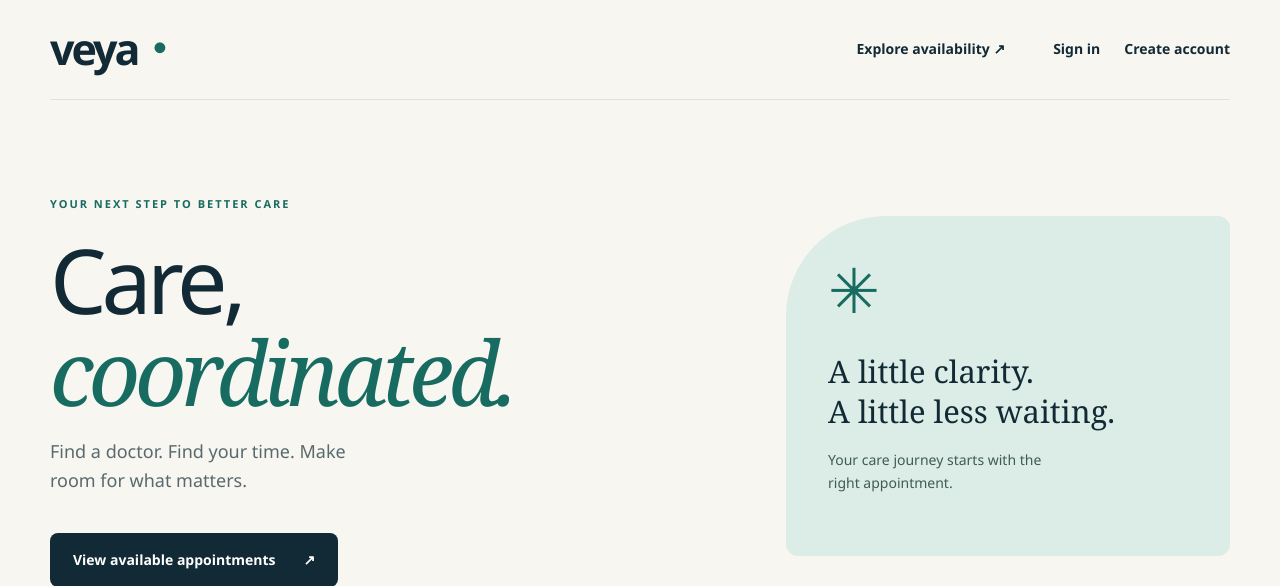
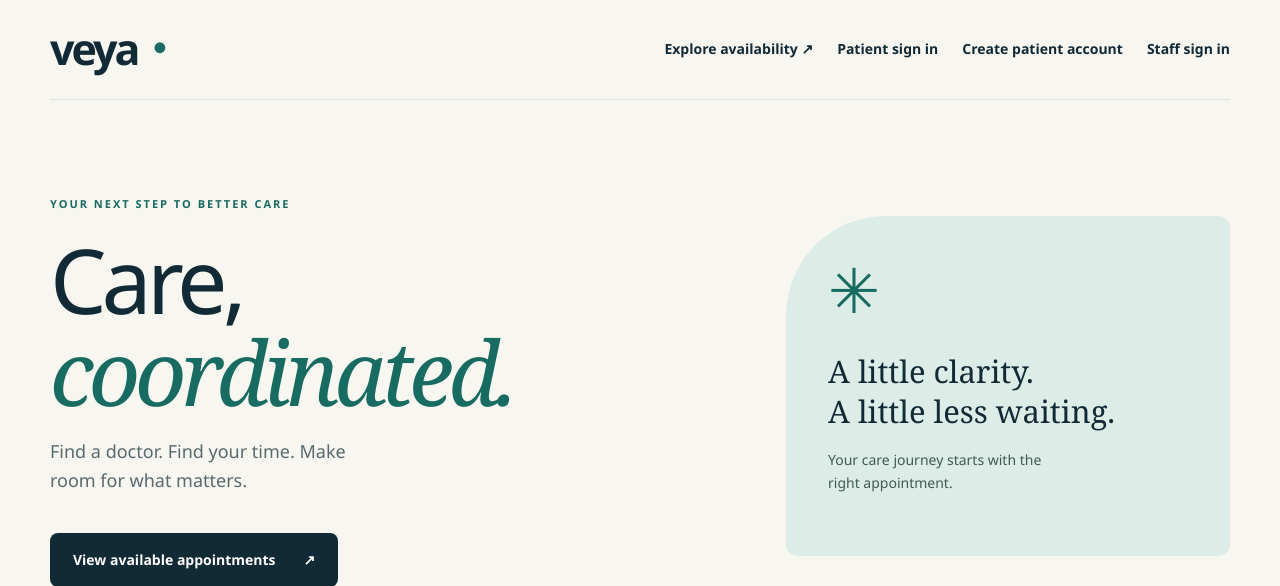
Before and after one commit to constant6154/database_project_3210, a Flask app: page / in a window 1280 px wide. Shown: the top 586 px of the page. Run offline with Flask 3, Linux system fonts and the light colour scheme; data that the repository does not hold is empty; parts of the project's set-up code (start-up, migrations or seed data) failed here and were passed over; some libraries are stand-ins or nearby versions.

Commit message:
Separate staff sign-in from patient registration and fix homepage links

```diff
--- a/app/auth.py
+++ b/app/auth.py
@@ -814,7 +814,10 @@ def process_due_offers_before_visit():
     if endpoint != "home" and request.blueprint != auth.name:
         return None
 
-    if endpoint in {"auth.login", "auth.logout", "auth.register", "auth.account"}:
+    if endpoint in {
+        "auth.login", "auth.logout", "auth.register", "auth.account",
+        "auth.staff_login", "auth.staff_account",
+    }:
         return None
 
     try:
@@ -840,3 +843,69 @@ def process_due_offers_before_visit():
         current_app.logger.info("Processed %d overdue visit offer(s)", processed)
 
     return None
+
+
+def lookup_staff(email):
+    with psycopg.connect(
+        host=os.environ["DB_HOST"],
+        port=os.environ["DB_PORT"],
+        dbname=os.environ["DB_NAME"],
+        user=os.environ["DB_USER"],
+        password=os.environ["DB_PASSWORD"],
+        connect_timeout=5,
+        application_name="Veya staff login",
+        row_factory=dict_row,
+    ) as connection:
+        return connection.execute(
+            """
+            SELECT user_id, email, password_hash
+            FROM hospital.lookup_staff_login(%s)
+            """,
+            (email,),
+        ).fetchone()
+
+
+@auth.route("/staff/login", methods=["GET", "POST"])
+def staff_login():
+    form = LoginForm()
+    error = None
+    status = 200
+    if form.validate_on_submit():
+        try:
+            staff = lookup_staff(form.email.data)
+        except psycopg.Error:
+            current_app.logger.exception("Staff sign-in lookup failed")
+            error = "Staff sign-in is temporarily unavailable."
+            status = 503
+        else:
+            stored_hash = staff["password_hash"] if staff else DUMMY_HASH
+            matches = check_password_hash(stored_hash or DUMMY_HASH, form.password.data)
+            if staff and matches:
+                session.clear()
+                session["staff_user_id"] = staff["user_id"]
+                session["staff_email"] = staff["email"]
+                return redirect(url_for("auth.staff_account"), code=303)
+            error = "Incorrect staff email or password."
+            status = 401
+    elif request.method == "POST":
+        status = 400
+    return render_template("staff_login.html", form=form, error=error), status
+
+
+@auth.get("/staff")
+def staff_account():
+    email = session.get("staff_email")
+    user_id = session.get("staff_user_id")
+    if not email or user_id is None:
+        return redirect(url_for("auth.staff_login"))
+    try:
+        staff = lookup_staff(email)
+    except psycopg.Error:
+        current_app.logger.exception("Staff account lookup failed")
+        return "Staff account temporarily unavailable.", 503
+    if staff is None or staff["user_id"] != user_id:
+        session.clear()
+        return redirect(url_for("auth.staff_login"))
+    return render_template(
+        "staff_account.html", email=staff["email"], form=LogoutForm()
+    ), 200, {"Cache-Control": "no-store"}
--- a/app/templates/home.html
+++ b/app/templates/home.html
@@ -11,18 +11,17 @@
     <header class="site-header">
         <a class="brand" href="{{ url_for('home') }}"
            aria-label="Veya home">veya<span>・</span></a>
-               <nav class="header-nav" aria-label="Main navigation">
-            <a class="nav-link" href="#availability">
-                Explore availability ↗
-            </a>
-            <a class="nav-link" href="{{ url_for('auth.register') }}">
-                {% if session.get('user_id') %}
-    <a class="nav-link" href="{{ url_for('auth.account') }}">My account</a>
-{% else %}
-    <a class="nav-link" href="{{ url_for('auth.login') }}">Sign in</a>
-    <a class="nav-link" href="{{ url_for('auth.register') }}">Create account</a>
-{% endif %}
-            </a>
+        <nav class="header-nav" aria-label="Main navigation">
+            <a class="nav-link" href="#availability">Explore availability ↗</a>
+            {% if session.get('staff_user_id') %}
+                <a class="nav-link" href="{{ url_for('auth.staff_account') }}">Staff account</a>
+            {% elif session.get('user_id') %}
+                <a class="nav-link" href="{{ url_for('auth.account') }}">My account</a>
+            {% else %}
+                <a class="nav-link" href="{{ url_for('auth.login') }}">Patient sign in</a>
+                <a class="nav-link" href="{{ url_for('auth.register') }}">Create patient account</a>
+                <a class="nav-link" href="{{ url_for('auth.staff_login') }}">Staff sign in</a>
+            {% endif %}
         </nav>
     </header>
 
```
Also changed, not shown: app/templates/staff_account.html (added, +24 -0 lines), app/templates/staff_login.html (added, +54 -0 lines), database/35_staff_login_lookup.sql (added, +18 -0 lines).
